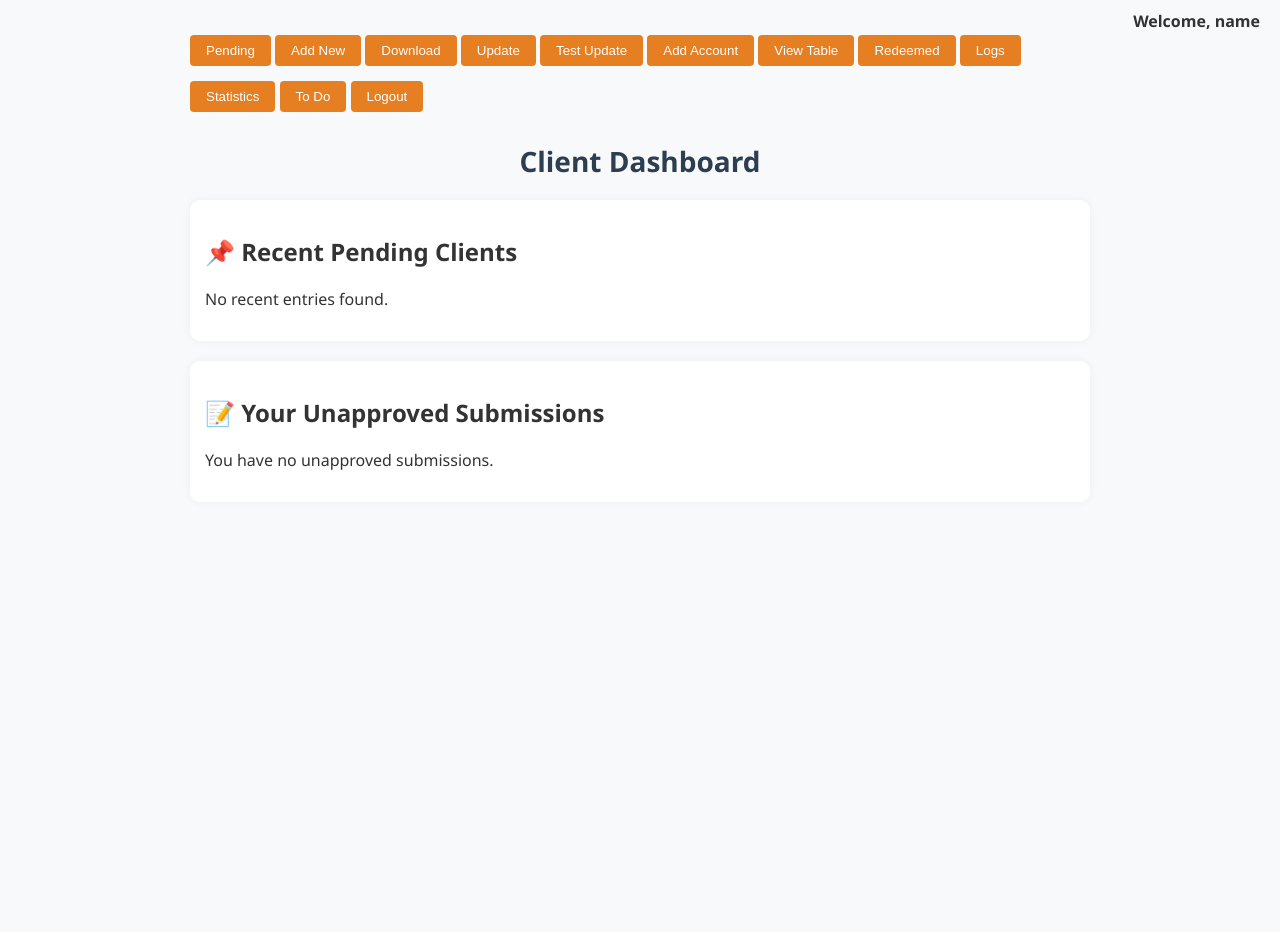
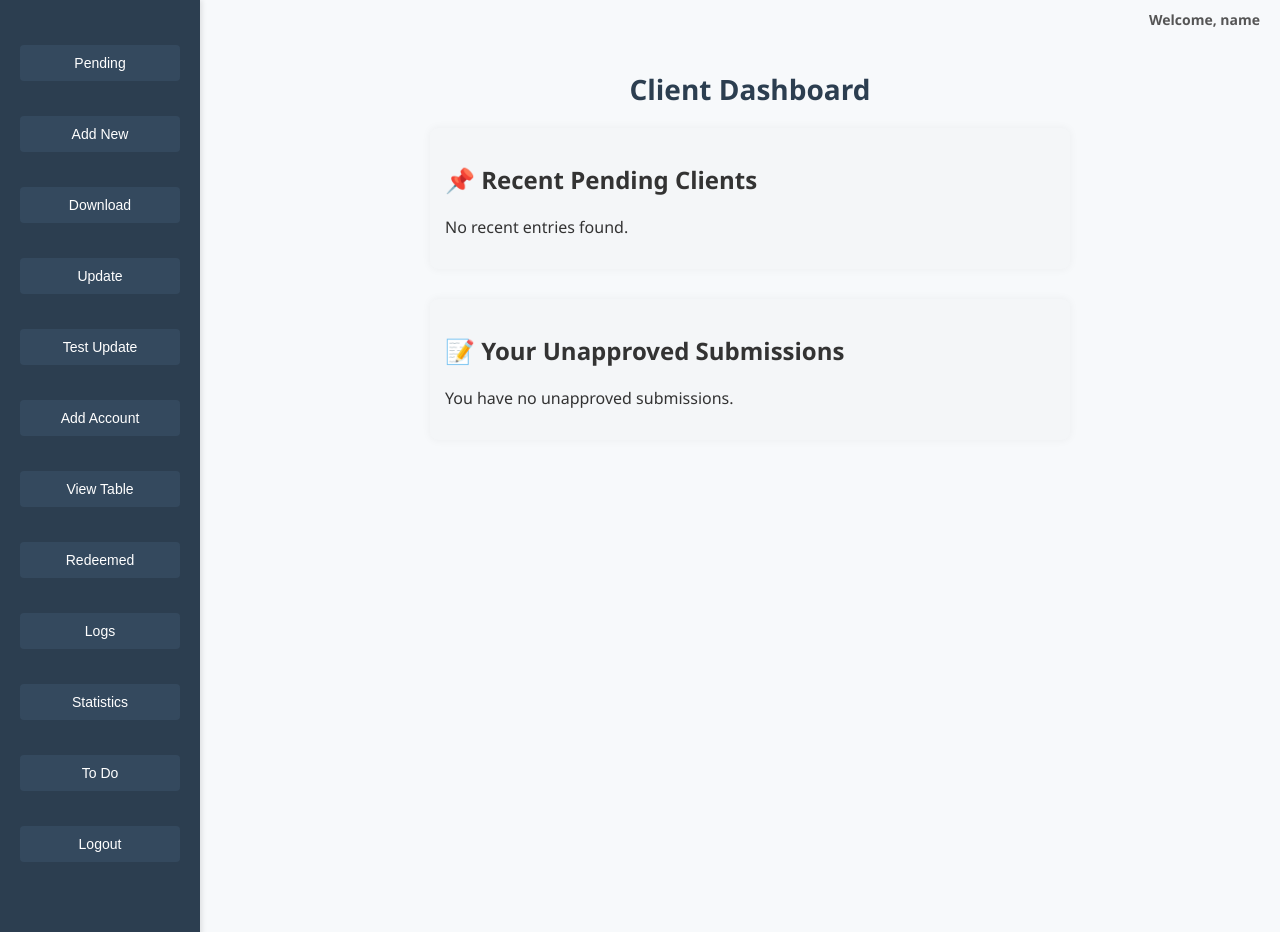
Before and after one commit to Remusseah/Client_interface, a Flask app: page / in a window 1280 px wide. Run offline with Flask 3, Linux system fonts and the light colour scheme; the visitor is signed in with stand-in values (Sample User, id 1); data that the repository does not hold is empty; some libraries are stand-ins or nearby versions.

Commit message:
thingyss

```diff
--- a/static/style.css
+++ b/static/style.css
@@ -352,3 +352,60 @@ form label {
     margin-bottom: 5px;
     font-size: 15px;
 }
+/* Sidebar container */
+.sidebar {
+    position: fixed;
+    top: 0;
+    left: 0;
+    width: 200px;
+    height: 100vh;
+    background-color: #2c3e50;
+    padding-top: 20px;
+    box-shadow: 2px 0 5px rgba(0,0,0,0.1);
+}
+
+/* Sidebar buttons */
+.sidebar a {
+    display: block;
+    text-align: left;
+    padding: 10px 20px;
+    text-decoration: none;
+}
+
+.sidebar button {
+    width: 100%;
+    padding: 10px;
+    background-color: #34495e;
+    color: white;
+    border: none;
+    cursor: pointer;
+    border-radius: 4px;
+    font-size: 14px;
+    transition: background-color 0.2s ease;
+}
+
+.sidebar button:hover {
+    background-color: #1abc9c;
+}
+
+/* Main content beside the sidebar */
+.main-content {
+    margin-left: 220px; /* Sidebar width + padding */
+    padding: 20px;
+}
+
+/* Section styling */
+.dashboard-section {
+    margin-bottom: 30px;
+    background-color: #f4f6f8;
+    padding: 15px;
+    border-radius: 8px;
+}
+
+/* User greeting at the top right */
+.user-greeting {
+    text-align: right;
+    margin-bottom: 20px;
+    font-size: 14px;
+    color: #555;
+}
```
